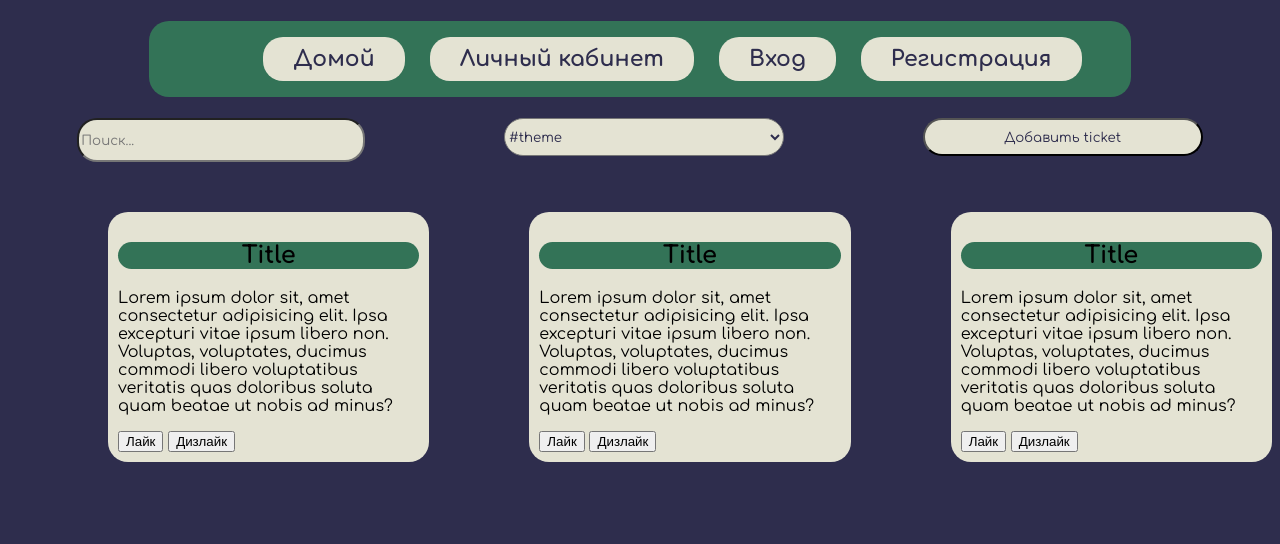
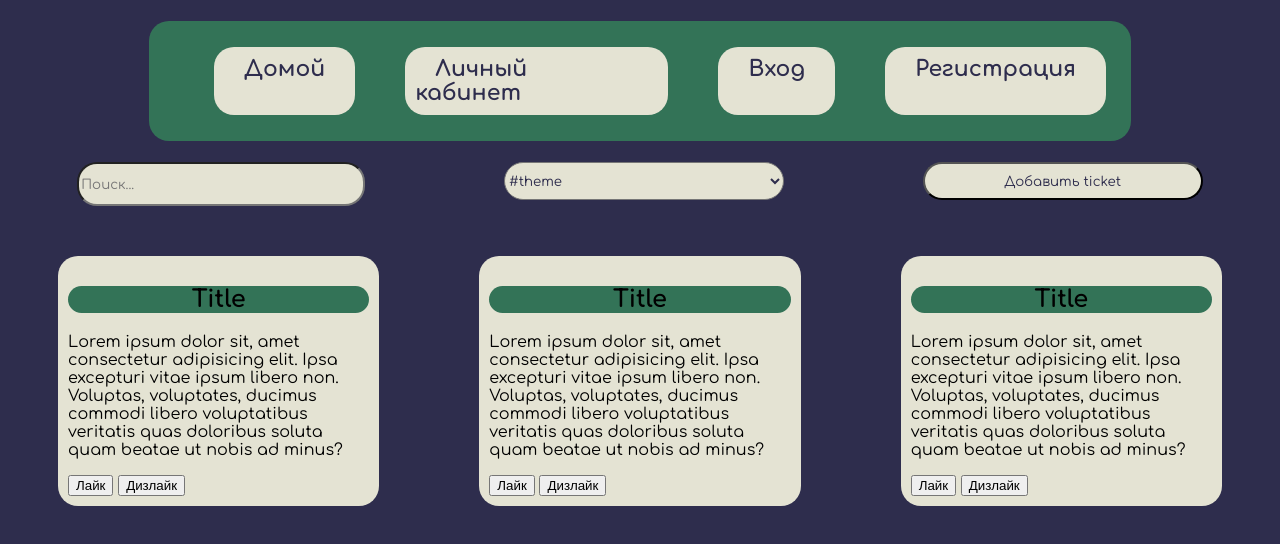
Before and after one commit to sstu-iksp/SE-31-Forum-js-php-, a plain HTML site: page index.html in a window 1280 px wide. Drawn offline with Linux system fonts and the light colour scheme.

Commit message:
fix: change margin on nav block

```diff
--- a/styles/index_style.css
+++ b/styles/index_style.css
@@ -28,7 +28,7 @@ li {
   background-color: var(--white);
   padding: 10px;
   /* margin: 25px 48px; */
-  margin-left: 25px;
+  margin: 10px 25px;
   border-radius: 20px;
 }
 a {
@@ -69,7 +69,7 @@ a {
 }
 .ticket {
   background-color: var(--white);
-  margin-left: 100px;
+  margin: 0px 50px;
   padding: 10px;
   border-radius: 20px;
 }
```
